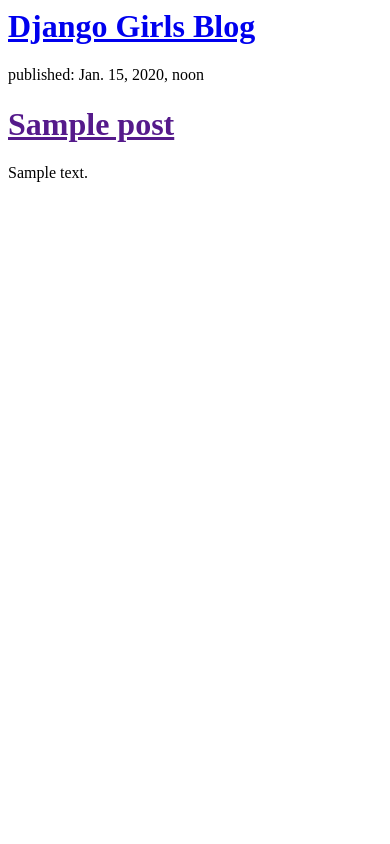
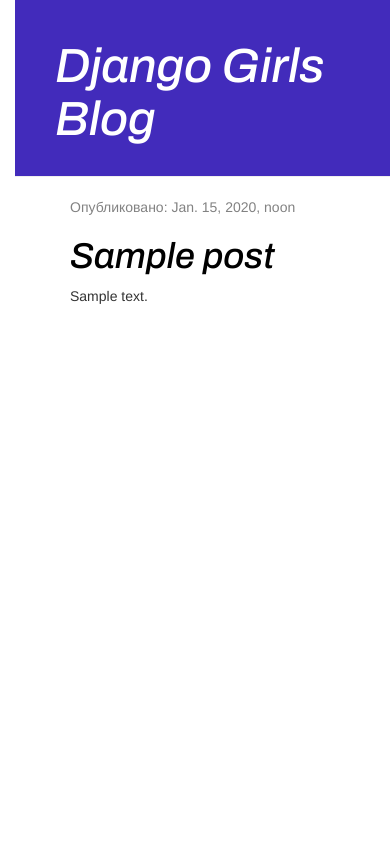
Before and after one commit to viktorovMax/my-first-blog, a Django app: page / in a window 390 px wide. Run offline with Django 3.2, Linux system fonts and the light colour scheme; tables that the repository leaves empty hold one stand-in row (values such as "Sample post"); some libraries are stand-ins or nearby versions.

Commit message:
Added view and template for detailed blog post as well as CSS for the site.

```diff
--- /dev/null
+++ b/blog/static/css/blog.css
@@ -0,0 +1,59 @@
+@font-face {
+    font-family: myFirstFont;
+    src: url(Archivo2.ttf);
+}
+
+h1 a {
+    color: #422BBB;
+    font-family: myFirstFont;
+}
+body {
+    padding-left: 15px;
+}
+
+.page-header {
+    background-color: #422BBB;
+    margin-top: 0;
+    padding: 20px 20px 20px 40px;
+}
+
+.page-header h1, .page-header h1 a, .page-header h1 a:visited, .page-header h1 a:active {
+    color: #ffffff;
+    font-size: 36pt;
+    text-decoration: none;
+}
+
+.content {
+    margin-left: 40px;
+}
+
+h1, h2, h3, h4 {
+    font-family: myFirstFont, cursive;
+}
+
+.date {
+    color: #828282;
+}
+
+.save {
+    float: right;
+}
+
+.post-form textarea, .post-form input {
+    width: 100%;
+}
+
+.top-menu, .top-menu:hover, .top-menu:visited {
+    color: #ffffff;
+    float: right;
+    font-size: 26pt;
+    margin-right: 20px;
+}
+
+.post {
+    margin-bottom: 70px;
+}
+
+.post h1 a, .post h1 a:visited {
+    color: #000000;
+}
--- /dev/null
+++ b/blog/templates/blog/base.html
@@ -0,0 +1,22 @@
+{% load static %}
+<html>
+    <head>
+        <title>Django Girls blog</title>
+        <link rel="stylesheet" href="//maxcdn.bootstrapcdn.com/bootstrap/3.2.0/css/bootstrap.min.css">
+        <link rel="stylesheet" href="//maxcdn.bootstrapcdn.com/bootstrap/3.2.0/css/bootstrap-theme.min.css">
+        <link rel="stylesheet" href="{% static 'css/blog.css' %}">
+    </head>
+    <body>
+        <div class="page-header">
+            <h1><a href="/">Django Girls Blog</a></h1>
+        </div>
+        <div class="content container">
+            <div class="row">
+                <div class="col-md-8">
+                {% block content %}
+                {% endblock %}
+                </div>
+            </div>
+        </div>
+    </body>
+</html>
--- a/blog/templates/blog/post_list.html
+++ b/blog/templates/blog/post_list.html
@@ -1,19 +1,13 @@
-<html>
-    <head>
-        <title>Django Girls blog</title>
-    </head>
-    <body>
-        <div>
-            <h1><a href="/">Django Girls Blog</a></h1>
+{% extends 'blog/base.html' %}
+{% block content %}
+
+{% for post in posts %}
+    <div class="post">
+        <div class="date">
+            <p>Опубликовано: {{ post.published_date }}</p>
         </div>
-
-        {% for post in posts %}
-         <div>
-              <p>published: {{ post.published_date }}</p>
-                <h1><a href="">{{ post.title }}</a></h1>
-             <p>{{ post.text|linebreaksbr }}</p>
-         </div>
-        {% endfor %}
-
-    </body>
-</html>
+        <h1><a href="{% url 'post_detail' pk=post.pk %}">{{ post.title }}</a></h1>
+        <p>{{ post.text|linebreaksbr }}</p>
+    </div>
+{% endfor %}
+{% endblock %}
--- a/blog/urls.py
+++ b/blog/urls.py
@@ -3,4 +3,5 @@
 
 urlpatterns = [
     path('', views.post_list, name='post_list'),
+    path('post/<int:pk>/', views.post_detail, name='post_detail'),
 ]
--- a/blog/views.py
+++ b/blog/views.py
@@ -1,4 +1,4 @@
-from django.shortcuts import render
+from django.shortcuts import render, get_object_or_404
 from django.utils import timezone
 from .models import Post
 
@@ -7,4 +7,8 @@
     posts = Post.objects.filter(published_date__lte=timezone.now()).order_by('published_date')
     return render(request, 'blog/post_list.html', {"posts": posts})
 
+
+def post_detail(request, pk):
+    post = get_object_or_404(Post, pk=pk)
+    return render(request, 'blog/post_detail.html', {'post': post})
 # Create your views here.
```
Also changed, not shown: blog/templates/blog/post_detail.html (added, +13 -0 lines), blog/static/css/Archivo1.ttf (added), blog/static/css/Archivo2.ttf (added).
